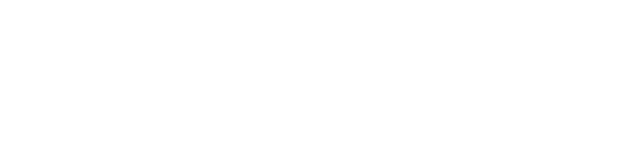
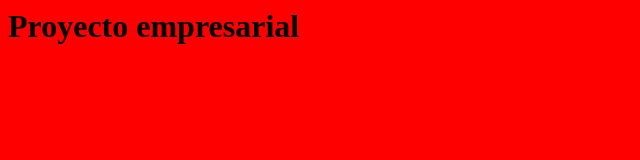
Before and after one commit to villalobosmario/CursoGit, a plain HTML site: page index.html in a window 1280 px wide. Shown: the whole page, without its empty margins (0-640 px from the left). Drawn offline with Linux system fonts and the light colour scheme.

```diff
--- /dev/null
+++ b/css/estilos.css
@@ -0,0 +1,3 @@
+body {
+    background-color: red;
+}
--- a/index.html
+++ b/index.html
@@ -1,8 +1,9 @@
 <html>
     <head>
        <title>Probando GIT 001</title>
+    <link href="css/estilos.css" rel="stylesheet" type="text/css"/>
     </head>
     <body>
-
+<h1>Proyecto empresarial</h1>
     </body>
 </html>
```
Also changed, not shown: js/javascript.js (added).
